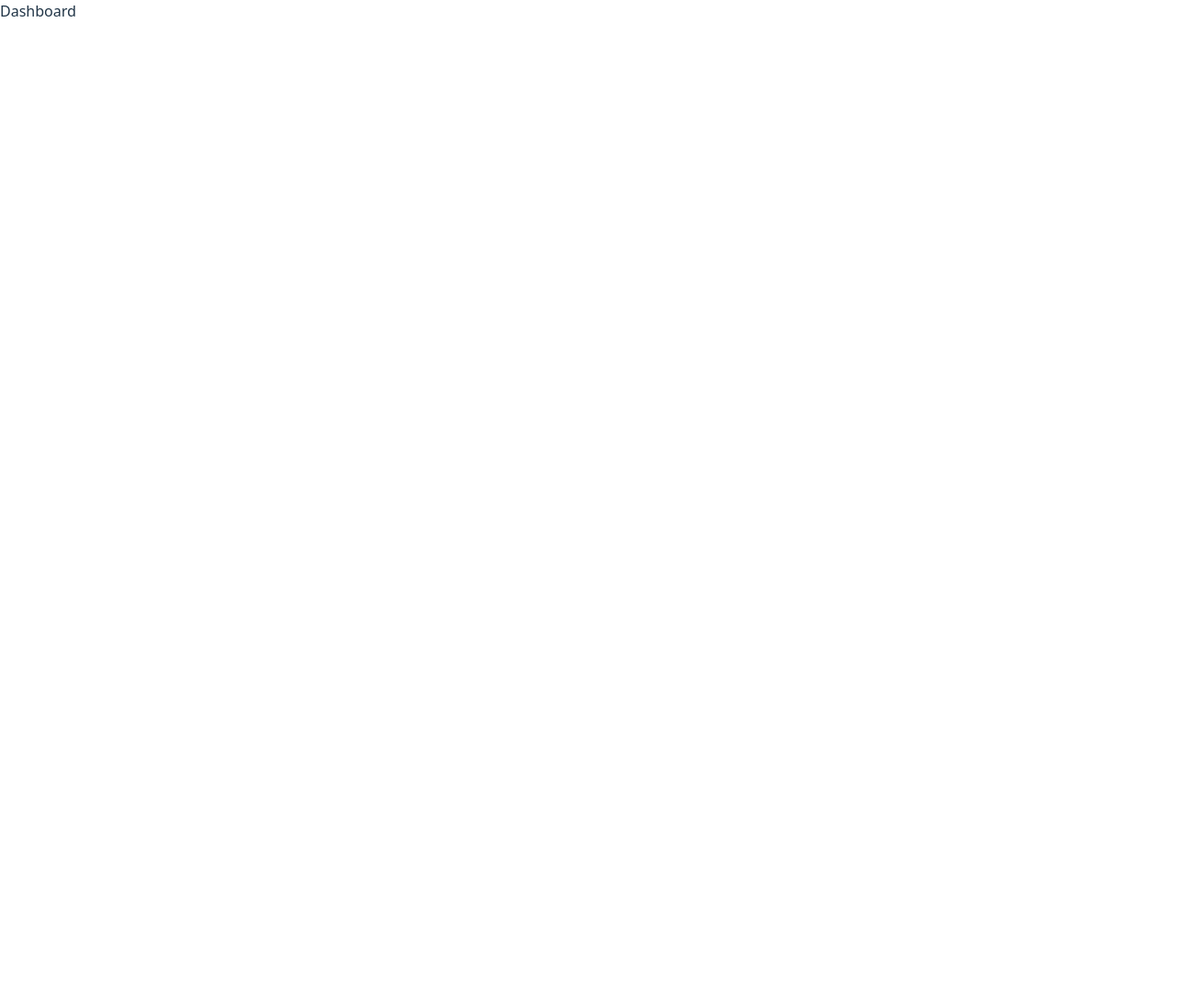
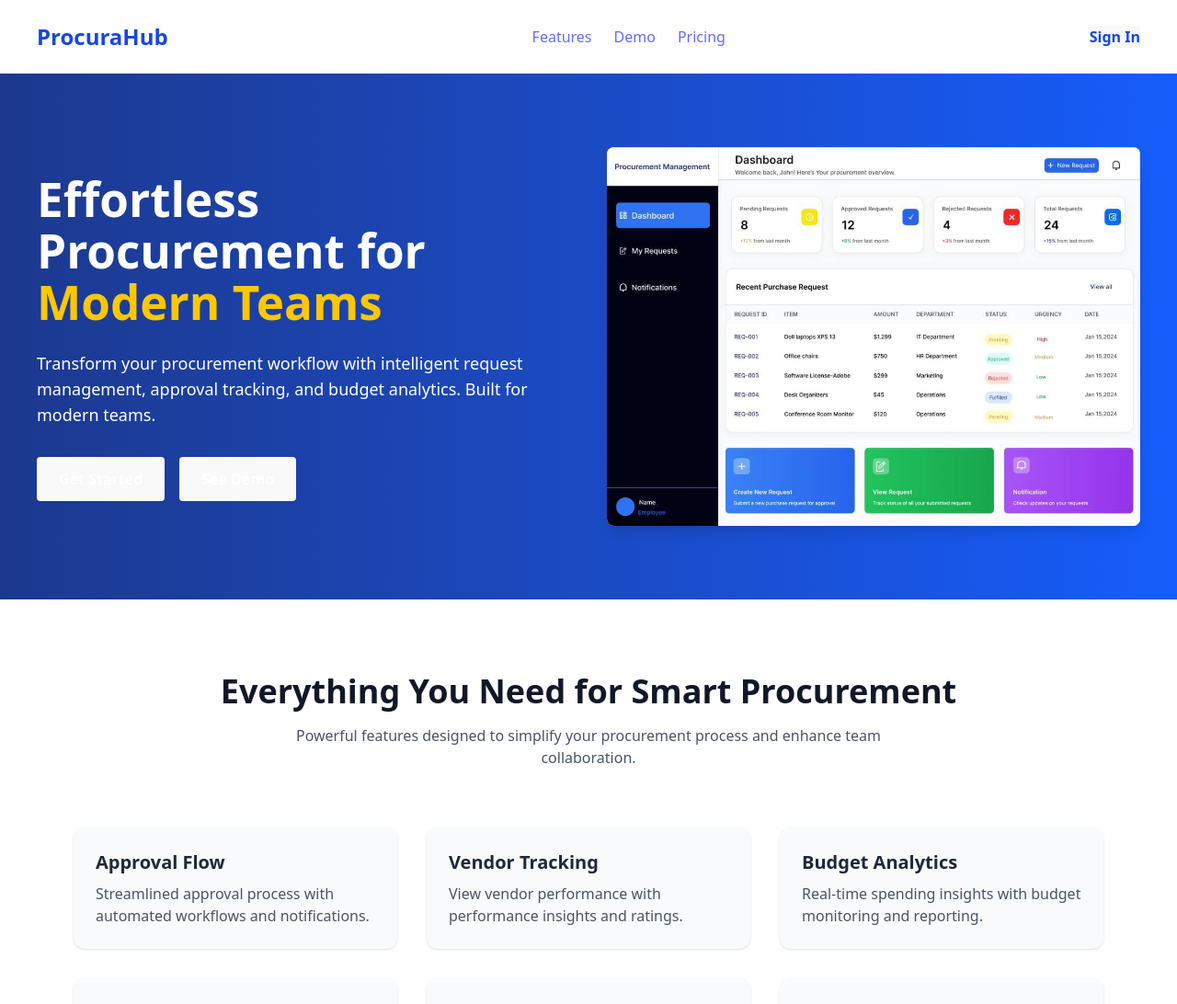
Before and after one commit to claudiajay/procure_app, a React (Vite) app in the folder client/: page / in a window 1280 px wide. Shown: the top 1092 px of the page at 92% size. Before the commit the page ends 800 px from the top, so only its background shows below. Built offline with nearby package versions, Linux system fonts and the light colour scheme.

Commit message:
Started with Landing page

```diff
--- a/client/src/App.jsx
+++ b/client/src/App.jsx
@@ -1,19 +1,9 @@
-import React from "react";
-import {Routes, Route} from 'react-router-dom';
-import Dashboard from "./pages/Dashboard";
-import MakeRequest from "./pages/MakeRequest";
-import Login from "./pages/Login";
+import LandingPage from './pages/LandingPage';
 
-const App = () => {
+function App() {
   return (
-    <div>
-      <Routes>
-        <Route path='/' element={<Dashboard />} />
-        <Route path='/login' element={<Login />} />
-        <Route path='/make-request' element={<MakeRequest />} />
-      </Routes>
-    </div>
+    <LandingPage />
   );
-};
+}
 
 export default App;
--- /dev/null
+++ b/client/src/pages/LandingPage.jsx
@@ -0,0 +1,227 @@
+// src/pages/LandingPage.jsx
+import React from "react";
+import HeroDashboardImg from '../assets/dashboard-preview.jpg';
+import SeeInActionImg from "../assets/see-in-action.jpg";
+
+
+const LandingPage = () => {
+  return (
+    <div className="font-sans">
+      {/* Navbar */}
+      <nav className="flex justify-between items-center px-10 py-6 bg-white shadow-md">
+        <div className="text-2xl font-bold text-blue-700">ProcuraHub</div>
+        <ul className="flex space-x-6 text-gray-700 font-medium">
+          <li><a href="#">Features</a></li>
+          <li><a href="#">Demo</a></li>
+          <li><a href="#">Pricing</a></li>
+        </ul>
+        <button className="text-blue-700 font-semibold">Sign In</button>
+      </nav>
+
+      {/* Hero Section */}
+      <section className="bg-gradient-to-r from-blue-900 to-blue-600 text-white py-20 px-10">
+        <div className="max-w-7xl mx-auto grid md:grid-cols-2 gap-10 items-center">
+          {/* Text */}
+          <div>
+            <h1 className="text-4xl md:text-5xl font-bold mb-6">
+              Effortless Procurement for <br /> <span className="text-yellow-400">Modern Teams</span>
+            </h1>
+            <p className="text-lg mb-8">
+              Transform your procurement workflow with intelligent request management,
+              approval tracking, and budget analytics. Built for modern teams.
+            </p>
+            <div className="flex space-x-4">
+              <button className="bg-blue-500 hover:bg-blue-600 px-6 py-3 rounded text-white font-semibold">
+                Get Started
+              </button>
+              <button className="bg-green-500 hover:bg-green-600 px-6 py-3 rounded text-white font-semibold">
+                See Demo
+              </button>
+            </div>
+          </div>
+
+          {/* Image Placeholder */}
+          <div>
+            <div className="w-full  bg-white rounded-lg shadow-lg overflow-hidden">
+            <img
+                src={HeroDashboardImg}
+                alt="dashboard preview"
+                className="w-full h-auto object-cover"
+            />
+            </div>
+          </div>
+        </div>
+      </section>
+
+      {/* Features Section */}
+<section className="py-20 bg-white px-6 md:px-20">
+  <div className="text-center mb-16">
+    <h2 className="text-3xl md:text-4xl font-bold text-gray-900 mb-4">
+      Everything You Need for Smart Procurement
+    </h2>
+    <p className="text-gray-600 max-w-2xl mx-auto">
+      Powerful features designed to simplify your procurement process and enhance team collaboration.
+    </p>
+  </div>
+
+  <div className="grid grid-cols-1 sm:grid-cols-2 lg:grid-cols-3 gap-8">
+    {/* Card 1 */}
+    <div className="bg-gray-50 p-6 rounded-xl shadow hover:shadow-md transition">
+      <h3 className="text-xl font-semibold text-gray-800 mb-2">Approval Flow</h3>
+      <p className="text-gray-600">Streamlined approval process with automated workflows and notifications.</p>
+    </div>
+
+    {/* Card 2 */}
+    <div className="bg-gray-50 p-6 rounded-xl shadow hover:shadow-md transition">
+      <h3 className="text-xl font-semibold text-gray-800 mb-2">Vendor Tracking</h3>
+      <p className="text-gray-600">View vendor performance with performance insights and ratings.</p>
+    </div>
+
+    {/* Card 3 */}
+    <div className="bg-gray-50 p-6 rounded-xl shadow hover:shadow-md transition">
+      <h3 className="text-xl font-semibold text-gray-800 mb-2">Budget Analytics</h3>
+      <p className="text-gray-600">Real-time spending insights with budget monitoring and reporting.</p>
+    </div>
+
+    {/* Card 4 */}
+    <div className="bg-gray-50 p-6 rounded-xl shadow hover:shadow-md transition">
+      <h3 className="text-xl font-semibold text-gray-800 mb-2">Request Management</h3>
+      <p className="text-gray-600">Built-in compliance checks and tools for all requests.</p>
+    </div>
+
+    {/* Card 5 */}
+    <div className="bg-gray-50 p-6 rounded-xl shadow hover:shadow-md transition">
+      <h3 className="text-xl font-semibold text-gray-800 mb-2">Real-time Tracking</h3>
+      <p className="text-gray-600">Track orders from request to delivery in real time.</p>
+    </div>
+
+    {/* Card 6 */}
+    <div className="bg-gray-50 p-6 rounded-xl shadow hover:shadow-md transition">
+      <h3 className="text-xl font-semibold text-gray-800 mb-2">Smart Insights</h3>
+      <p className="text-gray-600">Use data to improve vendor relationships and cut costs.</p>
+    </div>
+  </div>
+</section>
+
+{/* SEE IN ACTION SECTION */}
+<section className="py-20 bg-gray-100 px-6">
+  <div className="max-w-6xl mx-auto text-center">
+    <h2 className="text-3xl font-bold mb-4">See ProcuraHub in Action</h2>
+    <p className="text-gray-600 mb-10">
+      Get a glimpse of how our intuitive interface makes procurement management effortless.
+    </p>
+    <div className="flex justify-center">
+      <img
+        src={SeeInActionImg}
+        alt="See in Action"
+        className="rounded-xl shadow-lg w-full max-w-4xl"
+      />
+    </div>
+  </div>
+</section>
+
+{/* Pricing Section */}
+<section className="py-20 bg-white px-6 md:px-20">
+  <div className="max-w-6xl mx-auto text-center">
+    <h2 className="text-3xl md:text-4xl font-bold text-gray-900 mb-6">
+      Flexible Pricing
+    </h2>
+    <p className="text-gray-600 mb-12">
+      Choose the plan that fits your business best.
+    </p>
+
+    <div className="grid gap-8 md:grid-cols-3">
+      {/* Basic Plan */}
+      <div className="border border-gray-200 rounded-xl p-8 shadow hover:shadow-lg transition-all">
+        <h3 className="text-xl font-semibold text-gray-800 mb-4">Basic</h3>
+        <p className="text-4xl font-bold text-gray-900 mb-4">$0</p>
+        <p className="text-gray-600 mb-6">Perfect for small teams getting started.</p>
+        <ul className="text-sm text-left text-gray-700 space-y-2 mb-6">
+          <li>✔️ 1 Project</li>
+          <li>✔️ Community Support</li>
+          <li>✔️ Basic Features</li>
+        </ul>
+        <button className="bg-black text-white w-full py-2 rounded-lg hover:opacity-90 transition">
+          Get Started
+        </button>
+      </div>
+
+      {/* Pro Plan */}
+      <div className="border-2 border-blue-600 rounded-xl p-8 shadow-xl hover:shadow-2xl transition-all scale-105">
+        <h3 className="text-xl font-semibold text-blue-600 mb-4">Pro</h3>
+        <p className="text-4xl font-bold text-gray-900 mb-4">$29</p>
+        <p className="text-gray-600 mb-6">For growing teams and full access.</p>
+        <ul className="text-sm text-left text-gray-700 space-y-2 mb-6">
+          <li>✔️ Unlimited Projects</li>
+          <li>✔️ Priority Support</li>
+          <li>✔️ All Features</li>
+        </ul>
+        <button className="bg-blue-600 text-white w-full py-2 rounded-lg hover:opacity-90 transition">
+          Upgrade Now
+        </button>
+      </div>
+
+      {/* Enterprise Plan */}
+      <div className="border border-gray-200 rounded-xl p-8 shadow hover:shadow-lg transition-all">
+        <h3 className="text-xl font-semibold text-gray-800 mb-4">Enterprise</h3>
+        <p className="text-4xl font-bold text-gray-900 mb-4">Custom</p>
+        <p className="text-gray-600 mb-6">For large organizations with custom needs.</p>
+        <ul className="text-sm text-left text-gray-700 space-y-2 mb-6">
+          <li>✔️ Everything in Pro</li>
+          <li>✔️ Dedicated Manager</li>
+          <li>✔️ Custom Integrations</li>
+        </ul>
+        <button className="bg-black text-white w-full py-2 rounded-lg hover:opacity-90 transition">
+          Contact Sales
+        </button>
+      </div>
+    </div>
+  </div>
+</section>
+{/* Footer Section */}
+<footer className="bg-gray-900 text-white py-10 px-6 md:px-20">
+  <div className="max-w-6xl mx-auto grid grid-cols-1 md:grid-cols-4 gap-8">
+
+    <div>
+      <h3 className="text-lg font-semibold mb-3">ProcurementPro</h3>
+      <p className="text-gray-400 text-sm">
+        Streamline your procurement process with ease.
+      </p>
+    </div>
+
+    <div>
+      <h4 className="font-semibold mb-2">Company</h4>
+      <ul className="text-gray-400 space-y-1 text-sm">
+        <li><a href="#">About</a></li>
+        <li><a href="#">Blog</a></li>
+        <li><a href="#">Careers</a></li>
+      </ul>
+    </div>
+
+    <div>
+      <h4 className="font-semibold mb-2">Support</h4>
+      <ul className="text-gray-400 space-y-1 text-sm">
+        <li><a href="#">Help Center</a></li>
+        <li><a href="#">Terms of Service</a></li>
+        <li><a href="#">Privacy Policy</a></li>
+      </ul>
+    </div>
+
+    <div>
+      <h4 className="font-semibold mb-2">Contact</h4>
+      <ul className="text-gray-400 space-y-1 text-sm">
+        <li>Email: support@procurepro.com</li>
+        <li>Phone: +123 456 7890</li>
+      </ul>
+    </div>
+  </div>
+
+  <div className="text-center text-gray-500 text-sm mt-10">
+    &copy; {new Date().getFullYear()} ProcurementPro. All rights reserved.
+  </div>
+</footer>
+    </div>
+  );
+};
+
+export default LandingPage;
```
Also changed, not shown: client/src/assets/dashboard-preview.jpg (added), client/src/assets/see-in-action.jpg (added).
